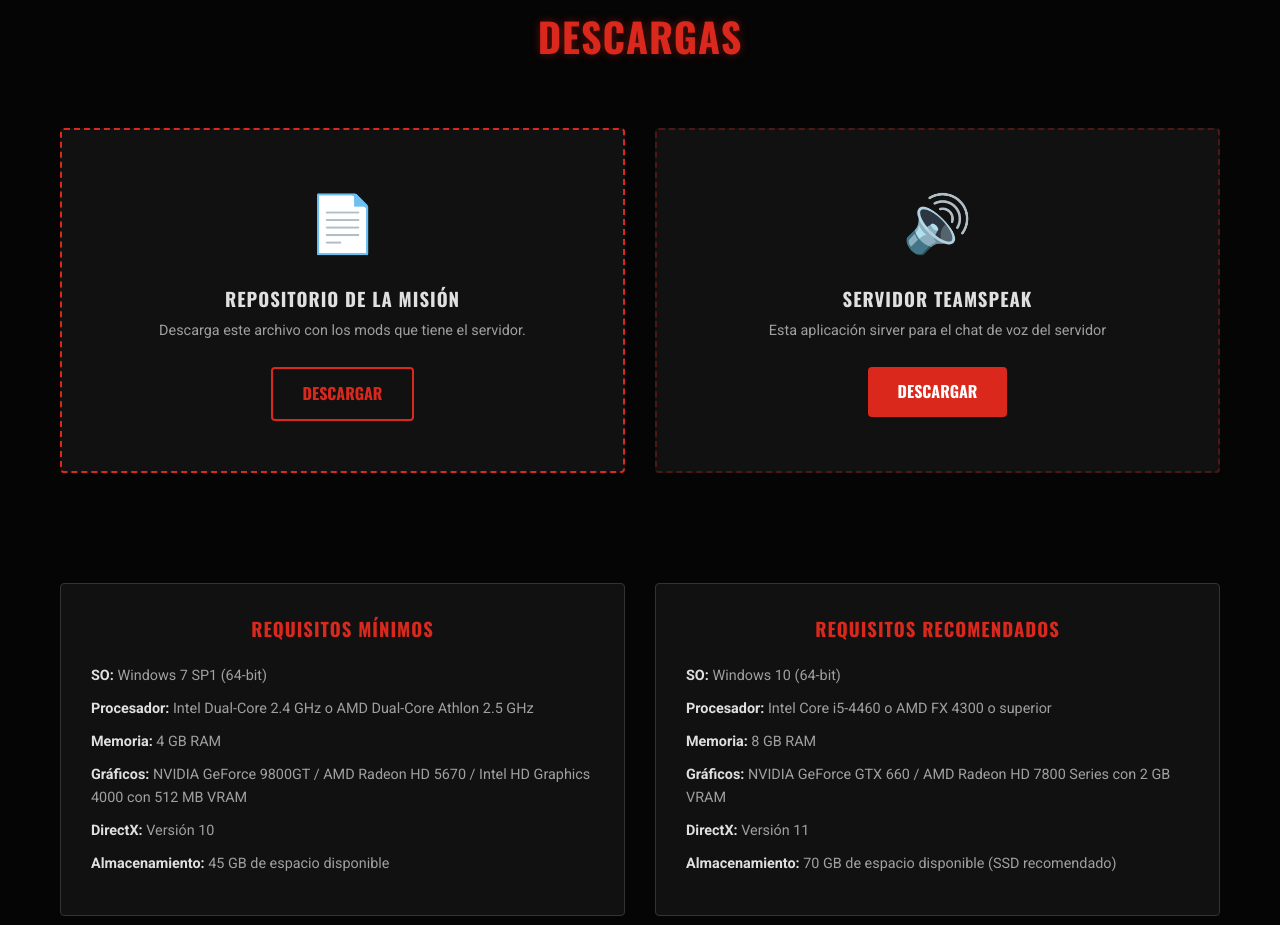
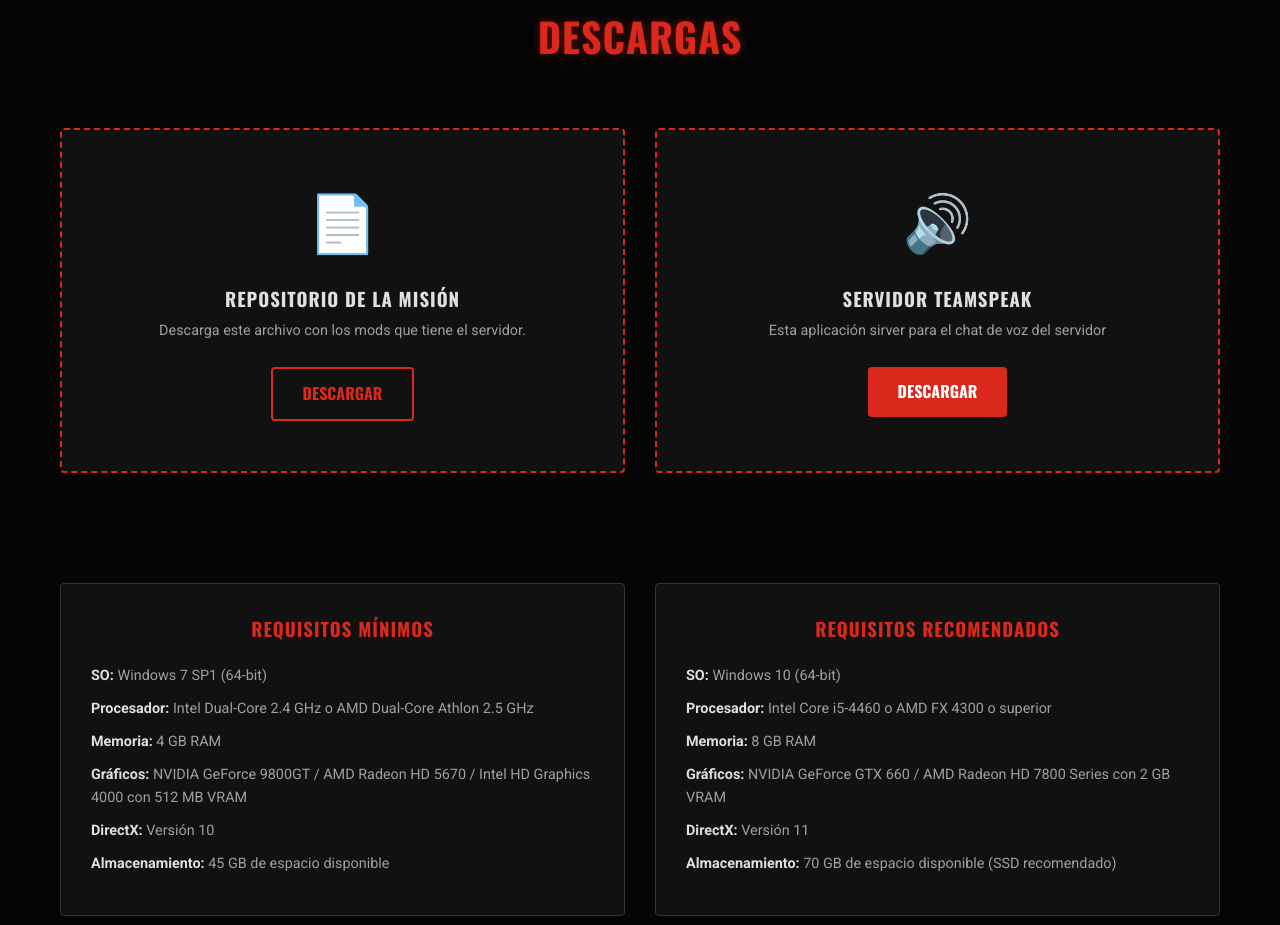
Before and after one commit to MRSNOWKER/-un-raro-aislamiento-, a plain HTML site: page index.html in a window 1280 px wide. Shown: the part 3200-4125 px from the top of the page. Drawn offline with nearby package versions, Linux system fonts and the light colour scheme.

Commit message:
Update index.html

```diff
--- a/index.html
+++ b/index.html
@@ -149,7 +149,7 @@
                     </div>
 
                     <!-- Teamspeak 3 / Plugin -->
-                    <div class="download-zone" style="margin: 0; border-color: rgba(218, 41, 28, 0.3);">
+                    <div class="download-zone" style="margin: 0;">
                         <div class="icon-box">🔊</div>
                         <h3>Servidor TeamSpeak</h3>
                         <p class="file-name-txt"></p>
```
